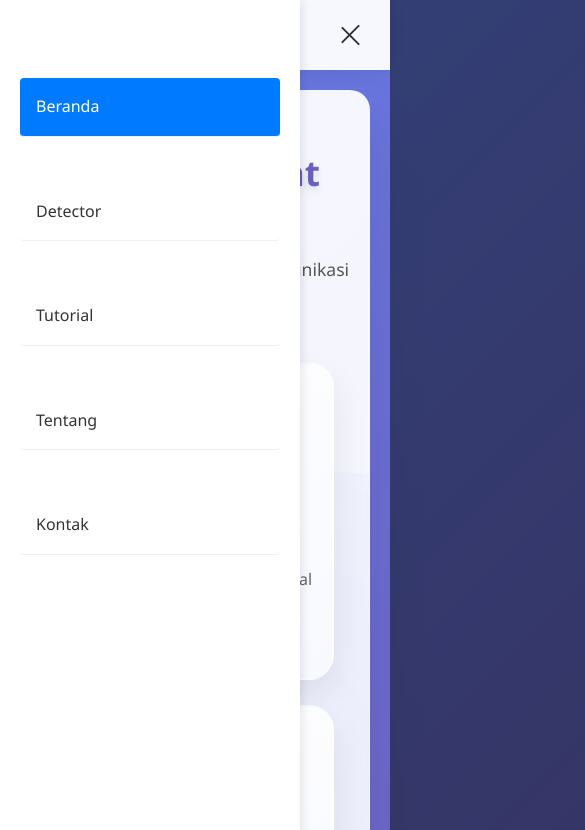
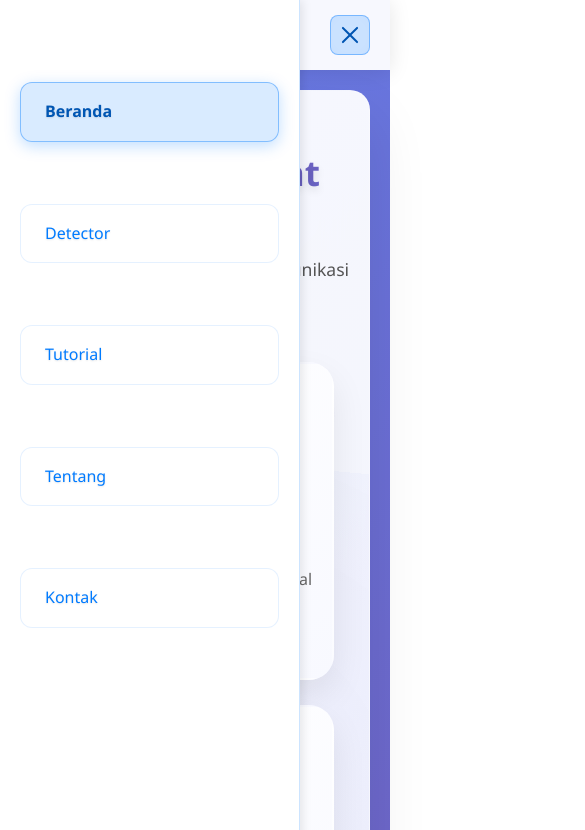
Before and after one commit to Firaniran/stress-chat-detector, a website built with Vite: page index.html in a window 390 px wide. Both pictures are taken after a click on the element 350 px from the left and 35 px from the top of the page. Shown: the top 830 px of the page, 585 px wide, since content can reach past the window. Built offline with nearby package versions, Linux system fonts and the light colour scheme; what tesseract.js would draw is missing.

Commit message:
fix header

```diff
--- a/src/styles/main.css
+++ b/src/styles/main.css
@@ -69,8 +69,18 @@ body {
     justify-content: space-between;
     align-items: center;
     padding: 1rem 2rem;
-    background: #fff;
-    box-shadow: 0 2px 4px rgba(0,0,0,0.1);
+    background: transparent; /* Transparan seperti yang diminta */
+    backdrop-filter: blur(10px); /* Efek blur halus */
+    border-bottom: 1px solid rgba(255,255,255,0.1);
+    z-index: 100;
+}
+
+/* Logo Styling */
+.logo {
+    font-size: 1.5rem;
+    font-weight: bold;
+    color: #007bff;
+    text-shadow: 0 2px 4px rgba(0,0,0,0.1);
 }
 
 /* Hamburger Button */
@@ -82,24 +92,26 @@ body {
     cursor: pointer;
     padding: 8px;
     z-index: 1001;
-    background: none;
-    border: none;
+    background: rgba(255,255,255,0.1);
+    border: 1px solid rgba(255,255,255,0.2);
+    border-radius: 8px;
     width: 40px;
     height: 40px;
-    border-radius: 4px;
-    transition: background-color 0.3s ease;
+    transition: all 0.3s ease;
+    backdrop-filter: blur(10px);
 }
 
 .hamburger:hover {
-    background-color: rgba(0,0,0,0.05);
+    background: rgba(255,255,255,0.2);
+    transform: scale(1.05);
 }
 
 .hamburger span {
     display: block;
-    width: 25px;
-    height: 3px;
-    background: #333;
-    margin: 3px 0;
+    width: 22px;
+    height: 2px;
+    background: #007bff; /* Biru untuk hamburger lines */
+    margin: 2px 0;
     transition: all 0.3s ease;
     transform-origin: center;
     border-radius: 2px;
@@ -112,25 +124,41 @@ body {
     margin: 0;
     padding: 0;
     transition: all 0.3s ease;
+    background: transparent;
 }
 
 .nav-menu li {
-    margin: 0 1rem;
+    margin: 0 0.5rem;
 }
 
 .nav-link {
     text-decoration: none;
-    color: #333;
-    padding: 0.5rem 1rem;
-    border-radius: 4px;
+    color: #007bff; /* Teks biru */
+    padding: 0.75rem 1.25rem;
+    border-radius: 25px; /* Rounded corners */
     transition: all 0.3s ease;
     display: block;
-}
-
-.nav-link:hover,
+    font-weight: 500;
+    background: transparent;
+    border: 2px solid transparent;
+    text-shadow: 0 1px 2px rgba(0,0,0,0.1);
+}
+
+.nav-link:hover {
+    background: rgba(255,255,255,0.15);
+    backdrop-filter: blur(10px);
+    border: 2px solid rgba(0,123,255,0.3);
+    transform: translateY(-2px);
+    box-shadow: 0 4px 12px rgba(0,123,255,0.2);
+}
+
 .nav-link.active {
-    background-color: #007bff;
-    color: white;
+    background: rgba(0,123,255,0.1);
+    backdrop-filter: blur(15px);
+    border: 2px solid rgba(0,123,255,0.4);
+    color: #0056b3;
+    font-weight: 600;
+    box-shadow: 0 4px 15px rgba(0,123,255,0.25);
 }
 
 /* Mobile Styles */
@@ -147,13 +175,15 @@ body {
         width: 80%;
         max-width: 300px;
         height: 100vh;
-        background: #fff;
+        background: rgba(255,255,255,0.95); /* Semi transparan untuk mobile menu */
+        backdrop-filter: blur(20px);
         flex-direction: column;
         padding: 80px 20px 20px;
-        box-shadow: 2px 0 10px rgba(0,0,0,0.1);
+        box-shadow: 2px 0 20px rgba(0,0,0,0.15);
         z-index: 1000;
         transition: left 0.3s ease;
         overflow-y: auto;
+        border-right: 1px solid rgba(0,123,255,0.2);
     }
 
     .nav-menu.active {
@@ -161,20 +191,41 @@ body {
     }
 
     .nav-menu li {
-        margin: 0.5rem 0;
+        margin: 0.75rem 0;
         width: 100%;
     }
 
     .nav-link {
-        padding: 1rem;
-        border-bottom: 1px solid #f0f0f0;
+        padding: 1rem 1.5rem;
         width: 100%;
         text-align: left;
+        border-radius: 12px;
+        margin-bottom: 0.5rem;
+        background: rgba(255,255,255,0.1);
+        border: 1px solid rgba(0,123,255,0.1);
+    }
+
+    .nav-link:hover {
+        background: rgba(0,123,255,0.1);
+        transform: translateX(5px);
+        border: 1px solid rgba(0,123,255,0.3);
+    }
+
+    .nav-link.active {
+        background: rgba(0,123,255,0.15);
+        border: 1px solid rgba(0,123,255,0.4);
+        color: #0056b3;
     }
 
     /* Hamburger Animation */
+    .hamburger.active {
+        background: rgba(0,123,255,0.2);
+        border-color: rgba(0,123,255,0.4);
+    }
+
     .hamburger.active span:nth-child(1) {
-        transform: translateY(9px) rotate(45deg);
+        transform: translateY(6px) rotate(45deg);
+        background: #0056b3;
     }
 
     .hamburger.active span:nth-child(2) {
@@ -183,7 +234,8 @@ body {
     }
 
     .hamburger.active span:nth-child(3) {
-        transform: translateY(-9px) rotate(-45deg);
+        transform: translateY(-6px) rotate(-45deg);
+        background: #0056b3;
     }
 
     /* Overlay for mobile menu */
@@ -194,10 +246,62 @@ body {
         left: 100%;
         width: 100vw;
         height: 100vh;
-        background: rgba(0,0,0,0.5);
+        background: rgba(0,0,0,0.4);
         z-index: -1;
-    }
-}
+        backdrop-filter: blur(2px);
+    }
+}
+
+/* Alternative Color Schemes - uncomment salah satu jika mau ganti warna */
+
+/* Purple Theme - matching dengan background */
+/*
+.nav-link {
+    color: #6f42c1;
+}
+.nav-link:hover {
+    border-color: rgba(111,66,193,0.3);
+    box-shadow: 0 4px 12px rgba(111,66,193,0.2);
+}
+.nav-link.active {
+    background: rgba(111,66,193,0.1);
+    border-color: rgba(111,66,193,0.4);
+    color: #5a2d91;
+}
+*/
+
+/* Teal Theme - kontras bagus dengan purple */
+/*
+.nav-link {
+    color: #20c997;
+}
+.nav-link:hover {
+    border-color: rgba(32,201,151,0.3);
+    box-shadow: 0 4px 12px rgba(32,201,151,0.2);
+}
+.nav-link.active {
+    background: rgba(32,201,151,0.1);
+    border-color: rgba(32,201,151,0.4);
+    color: #1aa179;
+}
+*/
+
+/* White Theme - clean dan elegan */
+/*
+.nav-link {
+    color: white;
+    text-shadow: 0 2px 4px rgba(0,0,0,0.3);
+}
+.nav-link:hover {
+    background: rgba(255,255,255,0.2);
+    border-color: rgba(255,255,255,0.4);
+}
+.nav-link.active {
+    background: rgba(255,255,255,0.25);
+    border-color: rgba(255,255,255,0.5);
+    color: #f8f9fa;
+}
+*/
 
 /* Ensure hamburger is visible on small screens */
 @media (max-width: 768px) {
@@ -219,6 +323,19 @@ body {
     .nav-menu {
         width: 90%;
         padding: 70px 15px 15px;
+    }
+}
+
+/* Smooth scroll behavior */
+html {
+    scroll-behavior: smooth;
+}
+
+/* Additional glass effect for better integration */
+@supports (backdrop-filter: blur(10px)) {
+    .header {
+        backdrop-filter: blur(15px);
+        border-bottom: 1px solid rgba(255,255,255,0.2);
     }
 }
 
```
